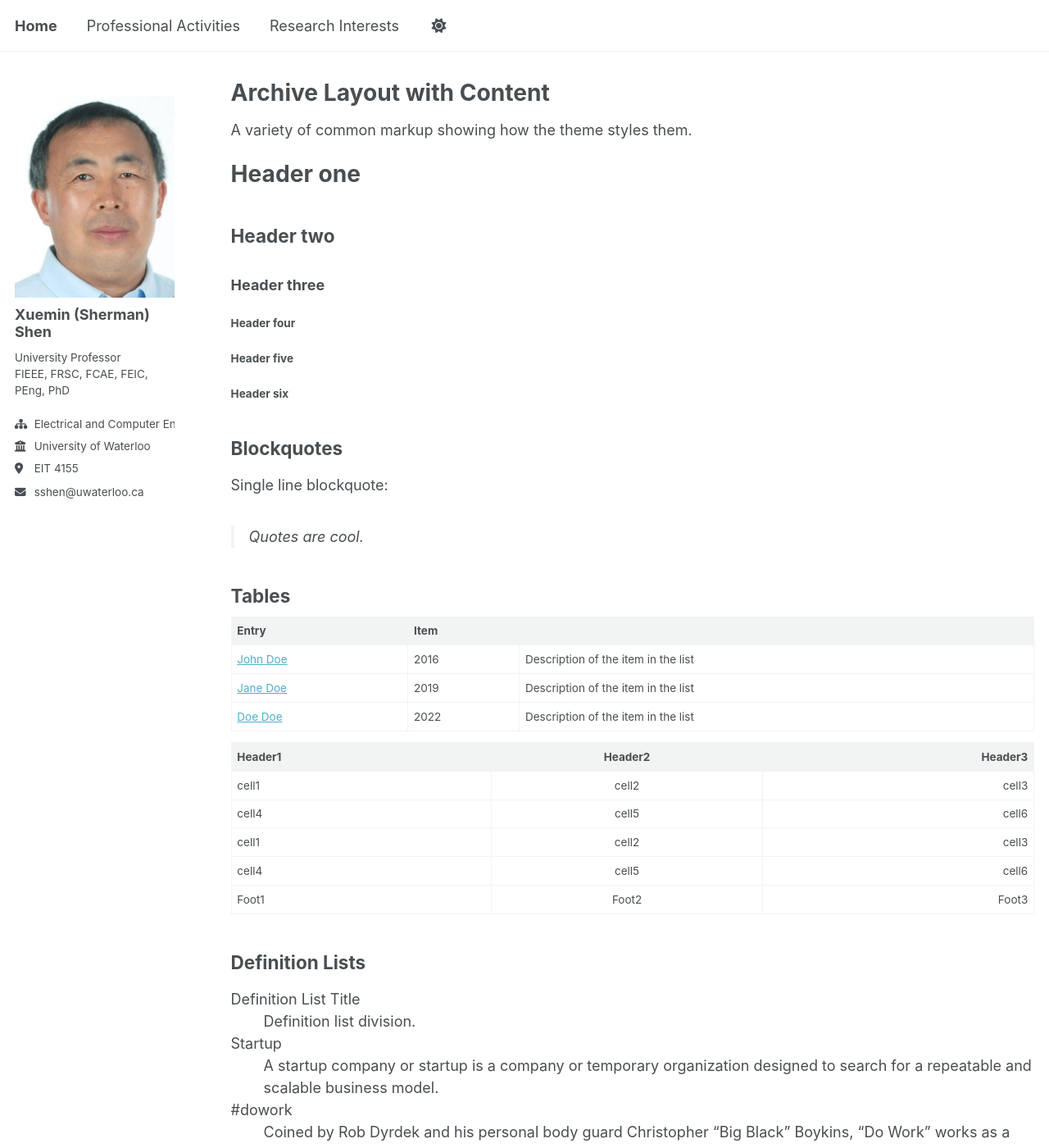
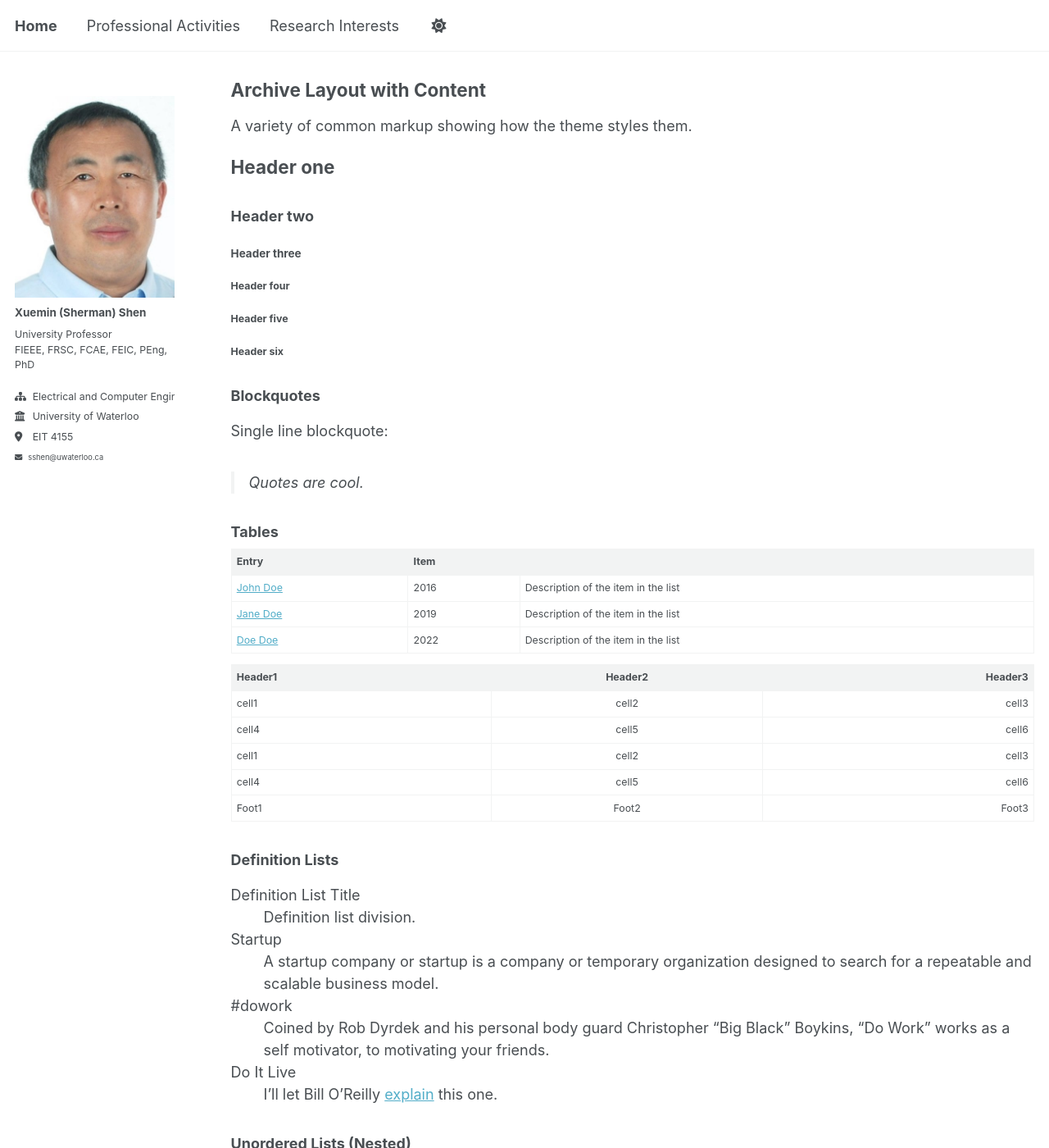
Before and after one commit to m64he/sshen, a Jekyll site: the page built from _pages/archive-layout-with-content.md, in a window 1280 px wide and 1400 px high. Shown: the whole window at 82% size. Built offline with Jekyll 4.4.1, drawn with Linux system fonts in a browser that asks for light colours; a script that is not in the unit is left out.

Commit message:
Update _themes.scss

```diff
--- a/_sass/_themes.scss
+++ b/_sass/_themes.scss
@@ -7,7 +7,7 @@
    ========================================================================== */
 
 /* Used to set the size for <em> */
-$doc-font-size              : 12;  // 16
+$doc-font-size              : 16;
 
 /* Paragraph indention */
 $paragraph-indent           : false; // true, false (default)
@@ -30,13 +30,22 @@
 $garamond                   : Garamond, serif;
 
 /* Type scale */
-$type-size-1                : 2.441em;  // ~39.056px
-$type-size-2                : 1.953em;  // ~31.248px
-$type-size-3                : 1.563em;  // ~25.008px
-$type-size-4                : 1.25em;   // ~20px
-$type-size-5                : 1em;      // ~16px
-$type-size-6                : 0.75em;   // ~12px
-$type-size-7                : 0.6875em; // ~11px
+// $type-size-1                : 2.441em;  // ~39.056px
+// $type-size-2                : 1.953em;  // ~31.248px
+// $type-size-3                : 1.563em;  // ~25.008px
+// $type-size-4                : 1.25em;   // ~20px
+// $type-size-5                : 1em;      // ~16px
+// $type-size-6                : 0.75em;   // ~12px
+// $type-size-7                : 0.6875em; // ~11px
+// $type-size-8                : 0.625em;  // ~10px
+
+$type-size-1                : 1.953em;  // ~31.248px
+$type-size-2                : 1.563em;  // ~25.008px
+$type-size-3                : 1.25em;   // ~20px
+$type-size-4                : 1em;      // ~16px
+$type-size-5                : 0.75em;   // ~12px
+$type-size-6                : 0.6875em; // ~11px
+$type-size-7                : 0.625em;  // ~10px
 $type-size-8                : 0.625em;  // ~10px
 
 $global-font-family         : $sans-serif;
```
